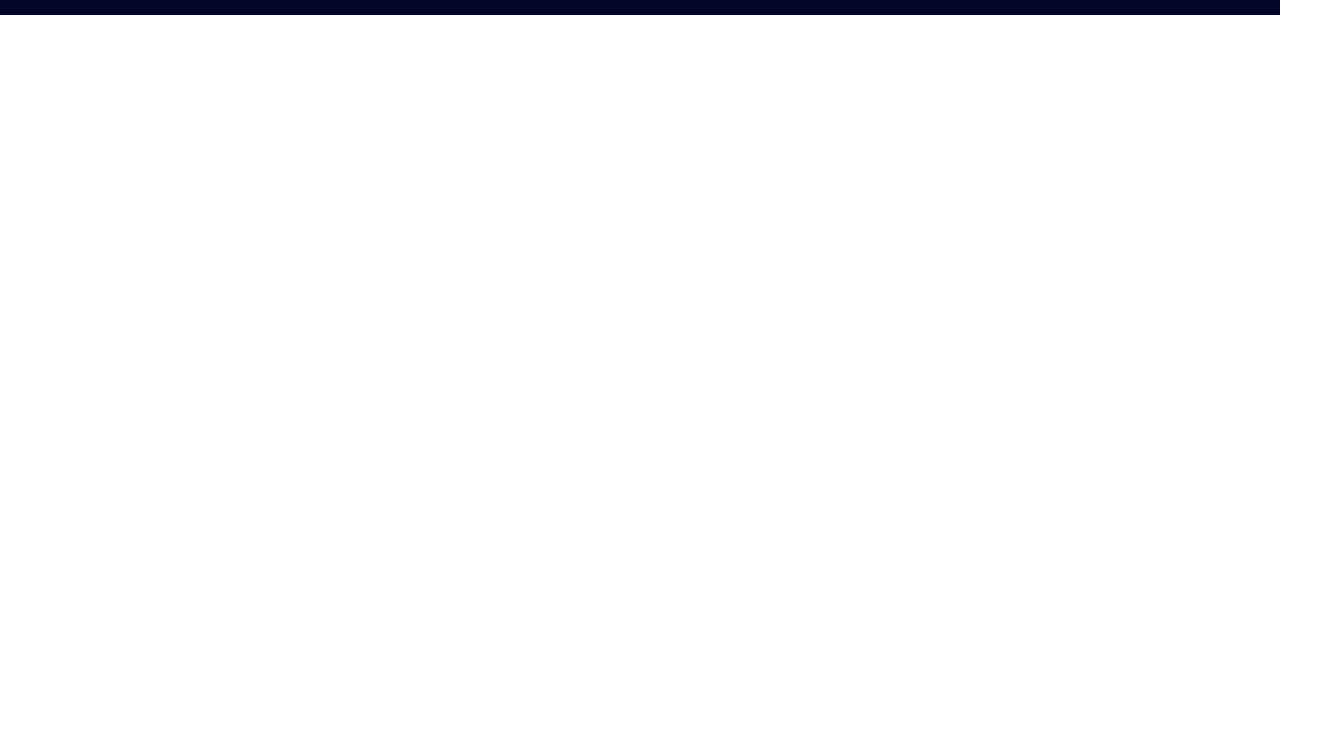
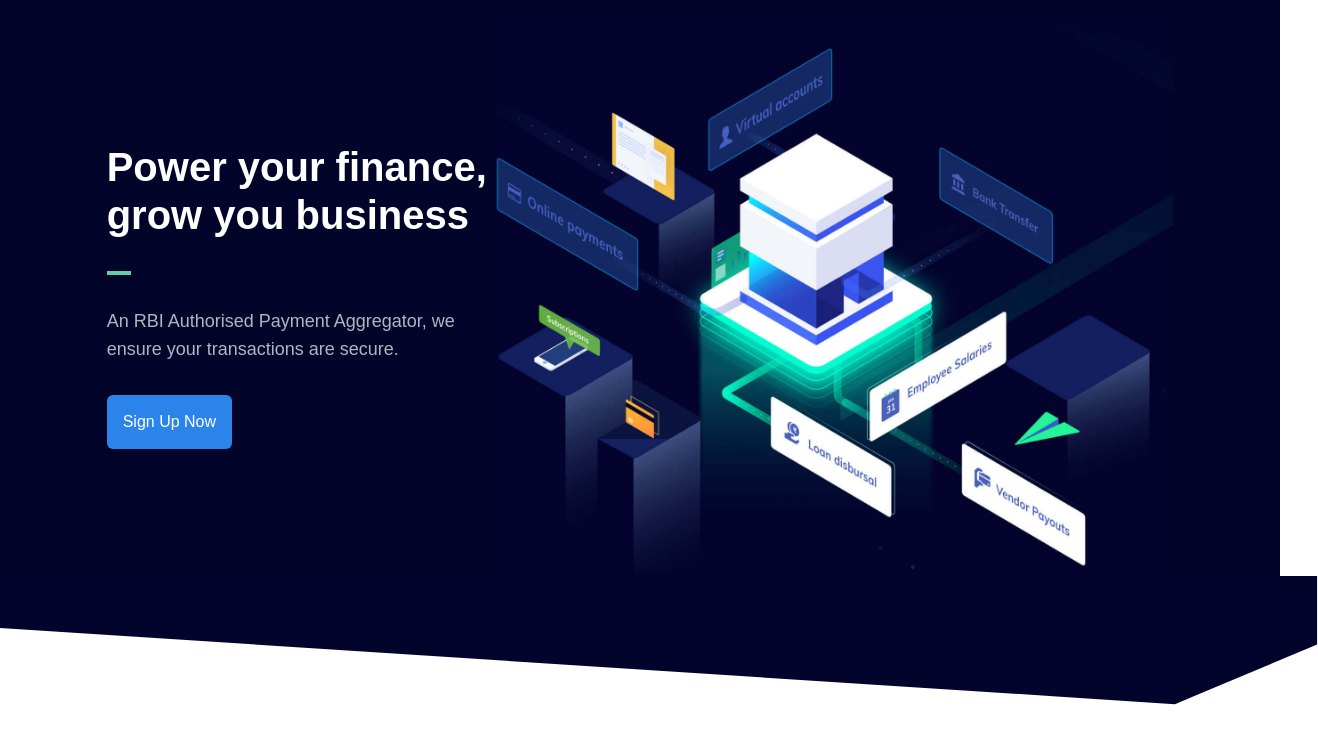
Before and after one commit to shoryatyagi/Razorpay, a website built with Vite: page index.html in a window 1280 px wide. Shown: the part 67-800 px from the top of the page, 1318 px wide, since content can reach past the window. Built offline with nearby package versions, Linux system fonts and the light colour scheme.

Commit message:
hero section created

```diff
--- a/index.html
+++ b/index.html
@@ -53,9 +53,28 @@
                 <button class="py-3 px-6 font-mullish text-white border-lightBlue border rounded text-sm font-bold">Log In</button>
                 <button class="py-3 px-6 font-mullish text-sm  bg-white text-lightBlue300 border  transition-all duration-200 hover:text-lightBlue500 rounded-sm font-bold">Sign Up</button>
             </div>
+        </div>
+    </nav>
 
+    <!-- hero section -->
+    <section class="relative bg-deepBlue">
+        <div class="w-10/12 max-w-[1080px] flex flex-row justify-between items-center mx-auto ">
+            <!-- left part -->
+            <div class="space-y-8">
+                <h1 class="font-mullish font-bold text-[40px] leading-[1.2] text-white">Power your finance, grow you business</h1>
+                <div class="w-6 h-1 bg-greenLight"> </div>
+                <p class="font-mullish text-[18px] leading-7 text-white opacity-70">An RBI Authorised Payment Aggregator, we ensure your transactions are secure.</p>
+                <button class="bg-lightBlue text-white rounded-md font-mullish fonr-bold hover:bg-lightBlue500 transition-all duration-200 py-[15px] px-[16px]">Sign Up Now</button>
+            </div>
+            <!-- right part -->
+            <img src="./images/hero-illustration.jpg" class="w-full max-w-[680px]" alt="">
         </div>
+        <!-- shpe part -->
+        <div class="absolute left-0 right-0 w-[103%] object-fill ">
+            <img src="./images/hero-shape.svg" class="w-full" alt="">
+        </div>
+    </section>
 
-    </nav>
+
 </body>
 </html>
```
